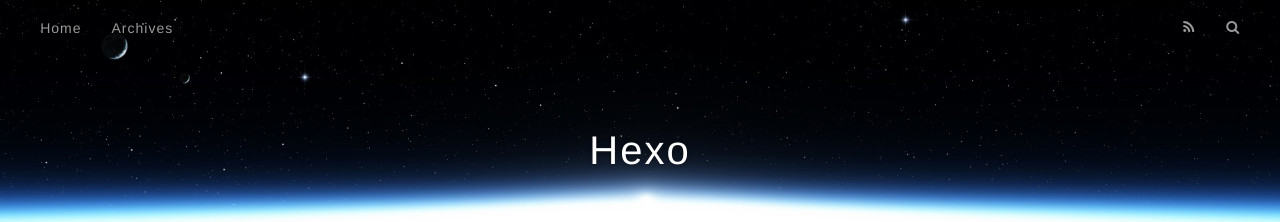
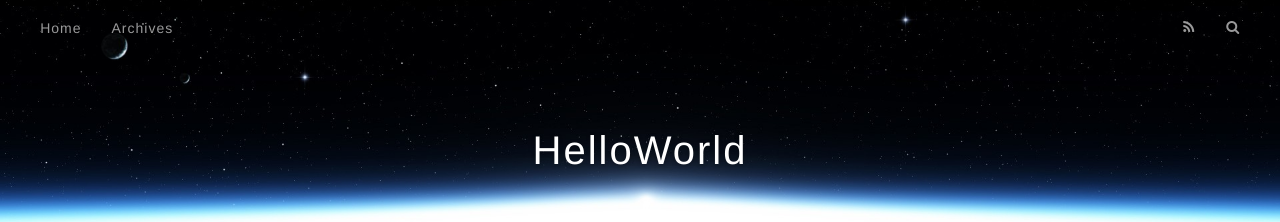
Before and after one commit to singlec/singlec.github.io, a plain HTML site: page index.html in a window 1280 px wide. Shown: the top 222 px of the page. Drawn offline with nearby package versions, Linux system fonts and the light colour scheme.

Commit message:
Site updated: 2017-09-19 09:43:34

```diff
--- a/index.html
+++ b/index.html
@@ -3,16 +3,16 @@
 <head>
   <meta charset="utf-8">
 
-  <title>Hexo</title>
+  <title>HelloWorld</title>
   <meta name="viewport" content="width=device-width, initial-scale=1, maximum-scale=1">
   <meta property="og:type" content="website">
-<meta property="og:title" content="Hexo">
+<meta property="og:title" content="HelloWorld">
 <meta property="og:url" content="http://yoursite.com/index.html">
-<meta property="og:site_name" content="Hexo">
+<meta property="og:site_name" content="HelloWorld">
 <meta name="twitter:card" content="summary">
-<meta name="twitter:title" content="Hexo">
+<meta name="twitter:title" content="HelloWorld">
 
-    <link rel="alternate" href="/atom.xml" title="Hexo" type="application/atom+xml">
+    <link rel="alternate" href="/atom.xml" title="HelloWorld" type="application/atom+xml">
 
 
     <link rel="icon" href="/favicon.png">
@@ -33,7 +33,7 @@
   <div id="header-outer" class="outer">
     <div id="header-title" class="inner">
       <h1 id="logo-wrap">
-        <a href="/" id="logo">Hexo</a>
+        <a href="/" id="logo">HelloWorld</a>
       </h1>
 
     </div>
@@ -96,7 +96,7 @@
 
     </div>
     <footer class="article-footer">
-      <a data-url="http://yoursite.com/2017/09/15/hello-world/" data-id="cj7lpvgyi0000o4m70h5us4b7" class="article-share-link">Share</a>
+      <a data-url="http://yoursite.com/2017/09/15/hello-world/" data-id="cj7pzb6120000kgm71aodyhf9" class="article-share-link">Share</a>
 
 
     </footer>
```
Also changed, not shown: 2017/09/15/hello-world/index.html (+5 -5 lines), archives/2017/09/index.html (+6 -6 lines), archives/2017/index.html (+6 -6 lines), archives/index.html (+6 -6 lines).
